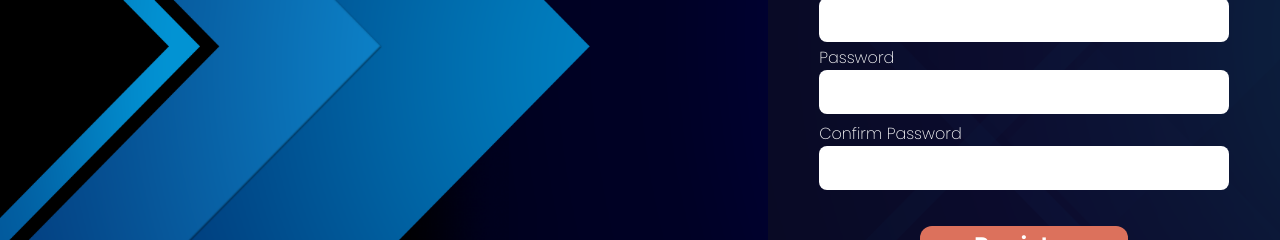
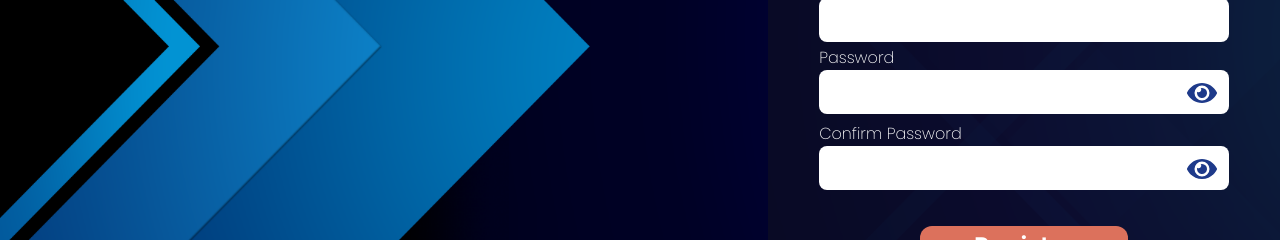
Before and after one commit to ShinEljin/Barangay-DMS-Client, a React (Create React App) app: page /register in a window 1280 px wide. Shown: the part 334-574 px from the top of the page. Built offline with nearby package versions, Linux system fonts and the light colour scheme.

Commit message:
Password show, note

```diff
--- a/package.json
+++ b/package.json
@@ -10,6 +10,7 @@
     "axios": "^1.1.3",
     "react": "^18.2.0",
     "react-dom": "^18.2.0",
+    "react-icons": "^4.6.0",
     "react-router-dom": "^6.4.3",
     "react-scripts": "5.0.1",
     "react-toastify": "^9.1.1",
--- a/src/pages/Login/Login.js
+++ b/src/pages/Login/Login.js
@@ -1,4 +1,5 @@
 import { useState } from "react";
+import { FaEye, FaEyeSlash } from "react-icons/fa";
 import { Link } from "react-router-dom";
 import HeaderLogo from "../../components/Login/HeaderLogo";
 import { useLogin } from "../../hooks/useLogin";
@@ -9,6 +10,8 @@ function Login() {
   const [password, setPassword] = useState("");
 
   const [error, setError] = useState(null);
+
+  const [passwordShown, setPasswordShown] = useState(false);
 
   const { login, serverError, isLoading } = useLogin();
 
@@ -21,12 +24,16 @@ function Login() {
     }
 
     if (!isValidEmail(email)) {
-      setError("Email is not valid");
+      setError("Please enter correct email format");
       return;
     }
 
     setError(null);
     await login(email, password);
+  }
+
+  function togglePass() {
+    setPasswordShown(!passwordShown);
   }
 
   return (
@@ -50,18 +57,33 @@ function Login() {
                 onChange={(e) => setEmail(e.target.value)}
               />
               <label htmlFor="password">Enter Password</label>
-              <input
-                className="w-full h-11 rounded-lg border-0 mb-1 p-3 text-black font-normal"
-                type="password"
-                value={password}
-                onChange={(e) => setPassword(e.target.value)}
-              />
+              <div className="relative">
+                {passwordShown ? (
+                  <FaEyeSlash
+                    className="text-3xl absolute right-3 top-2 fill-blue-900"
+                    inverse
+                    onClick={togglePass}
+                  />
+                ) : (
+                  <FaEye
+                    className="text-3xl absolute right-3 top-2 fill-blue-900"
+                    inverse
+                    onClick={togglePass}
+                  />
+                )}
+                <input
+                  className="w-full h-11 rounded-lg border-0 mb-1 p-3 text-black font-normal"
+                  type={passwordShown ? "text" : "password"}
+                  value={password}
+                  onChange={(e) => setPassword(e.target.value)}
+                />
+              </div>
             </div>
             <div className="flex justify-between pb-20">
               <p className="font-semibold text-red-500">
                 {error ? error : serverError}
               </p>
-              <p className="font-extralight underline text-red-500">
+              <p className="font-extralight underline text-main-red">
                 <Link to="/forgot">Forgot Password</Link>
               </p>
             </div>
--- a/src/pages/Login/Register.js
+++ b/src/pages/Login/Register.js
@@ -1,4 +1,5 @@
 import { useState } from "react";
+import { FaEye, FaEyeSlash } from "react-icons/fa";
 import { Link } from "react-router-dom";
 import {
   isNotEmpty,
@@ -17,6 +18,9 @@ function Register() {
   const [confirmPassword, setConfirmPassword] = useState("");
 
   const [error, setError] = useState(null);
+
+  const [passwordShown, setPasswordShown] = useState(false);
+  const [confirmPasswordShown, setConfirmPasswordShown] = useState(false);
 
   const { register, serverError, isLoading } = useRegister();
 
@@ -47,6 +51,14 @@ function Register() {
     await register(username, email, password);
   }
 
+  function togglePass() {
+    setPasswordShown(!passwordShown);
+  }
+
+  function toggleConfirmPass() {
+    setConfirmPasswordShown(!confirmPasswordShown);
+  }
+
   return (
     <div className="bg-main-bg bg-cover h-screen flex justify-end h-desktop">
       <HeaderLogo />
@@ -73,19 +85,51 @@ function Register() {
                 onChange={(e) => setEmail(e.target.value)}
               />
               <label htmlFor="password">Password</label>
+              <div className="relative">
+                {passwordShown ? (
+                  <FaEyeSlash
+                    className="text-3xl absolute right-3 top-2 fill-blue-900 cursor-pointer"
+                    inverse
+                    onClick={togglePass}
+                  />
+                ) : (
+                  <FaEye
+                    className="text-3xl absolute right-3 top-2 fill-blue-900 cursor-pointer"
+                    inverse
+                    onClick={togglePass}
+                  />
+                )}
                 <input
                   className="w-full h-11 rounded-lg border-0 p-3 mb-2 text-black font-normal"
-                type="password"
+                  type={passwordShown ? "text" : "password"}
+                  pattern="^(?=.*[a-z])(?=.*[A-Z])(?=.*\d)(?=.*[#$@.!%&*?])[A-Za-z\d#$@!%.&*?]{8,30}$"
+                  title="Must contain at least one number, special character, uppercase and lowercase letter, and at least 8 or more characters"
                   value={password}
                   onChange={(e) => setPassword(e.target.value)}
                 />
+              </div>
               <label htmlFor="password">Confirm Password</label>
+              <div className="relative">
+                {confirmPasswordShown ? (
+                  <FaEyeSlash
+                    className="text-3xl absolute right-3 top-2 fill-blue-900 cursor-pointer"
+                    inverse
+                    onClick={toggleConfirmPass}
+                  />
+                ) : (
+                  <FaEye
+                    className="text-3xl absolute right-3 top-2 fill-blue-900 cursor-pointer"
+                    inverse
+                    onClick={toggleConfirmPass}
+                  />
+                )}
                 <input
                   className="w-full h-11 rounded-lg border-0 p-3  text-black font-normal"
-                type="password"
+                  type={confirmPasswordShown ? "text" : "password"}
                   value={confirmPassword}
                   onChange={(e) => setConfirmPassword(e.target.value)}
                 />
+              </div>
 
               <p className="font-semibold text-red-500 mb-9 mt-2">
                 {error ? error : serverError}
```
Also changed, not shown: 1 other file (tests, documents, lock files or other folders). Lines whose indentation alone changed are shown as unchanged.
